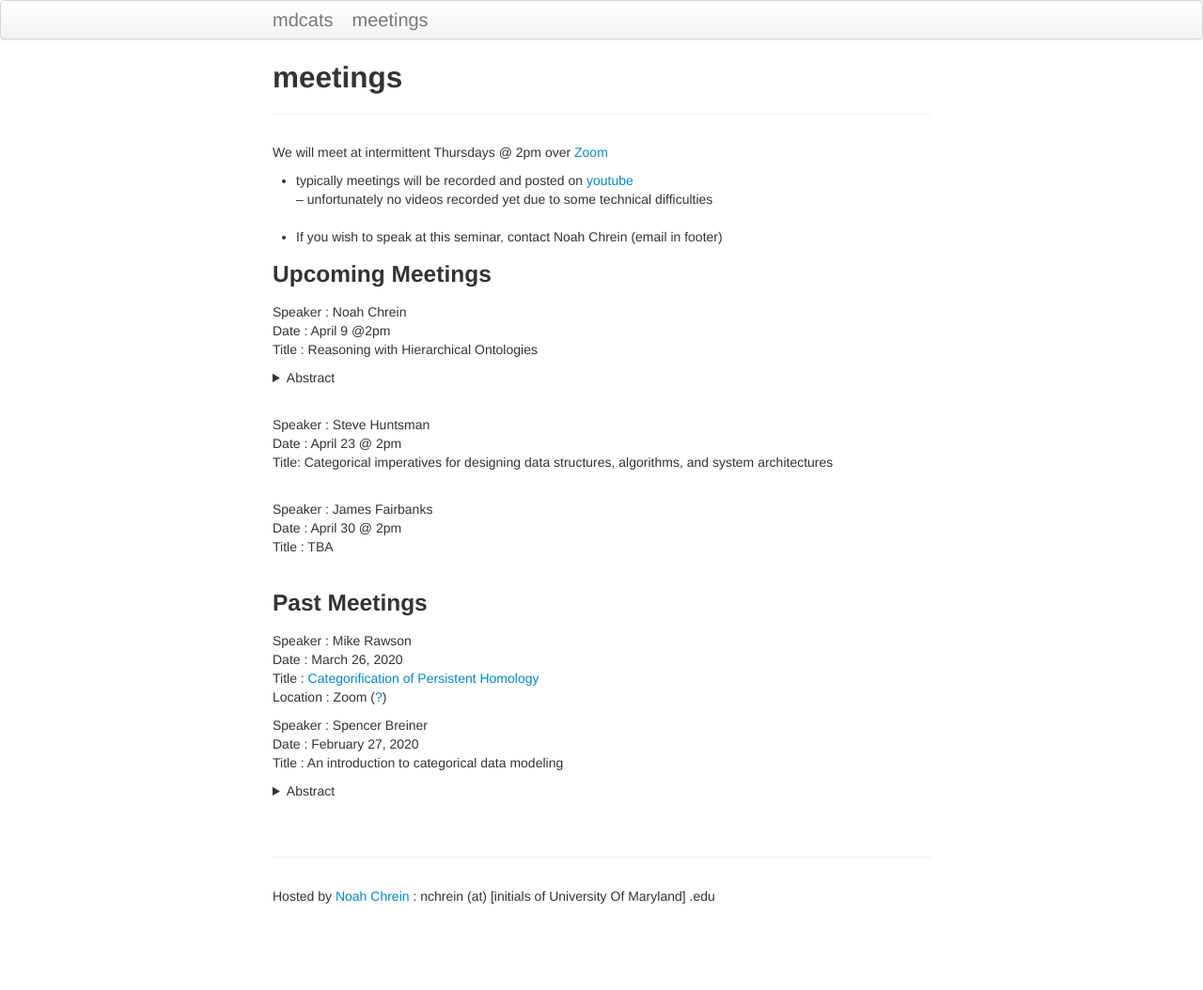
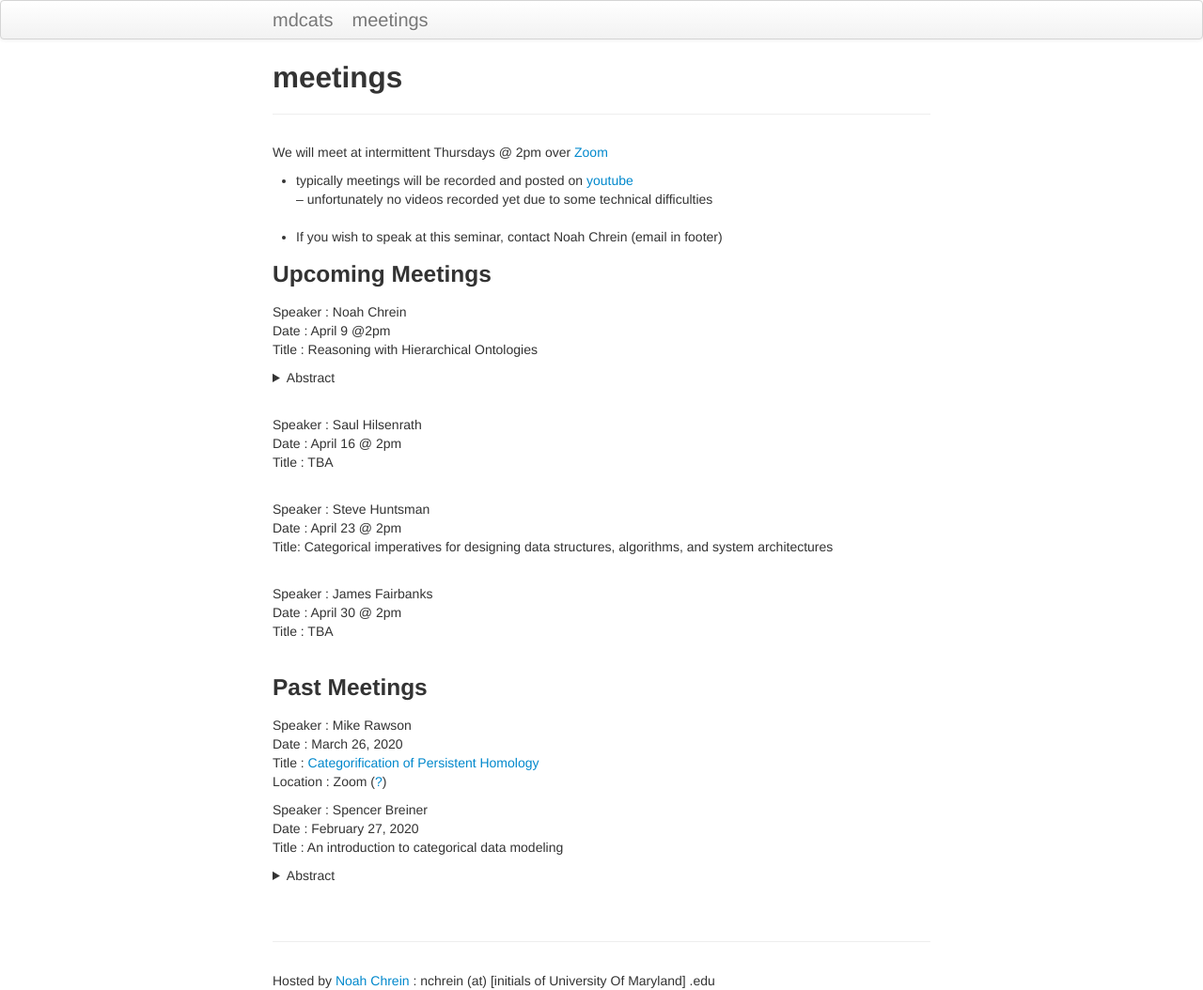
Before and after one commit to mdcats/mdcats.github.io, a Jekyll site: the page built from pages/Meetings.md, in a window 1280 px wide. Shown: the whole page at 94% size. Built offline with Jekyll 4.4.1, drawn with Linux system fonts in a browser that asks for light colours; before the commit the page ends 964 px from its top, so only the background shows below that.

Commit message:
added saul

```diff
--- a/pages/Meetings.md
+++ b/pages/Meetings.md
@@ -21,6 +21,10 @@ I will give an intuitive introduction to representation and reasoning with hiera
 </details>
 <br/>
 
+Speaker : Saul Hilsenrath
+Date : April 16 @ 2pm
+Title : TBA
+<br/>
 
 Speaker : Steve Huntsman
 Date : April 23 @ 2pm
```
